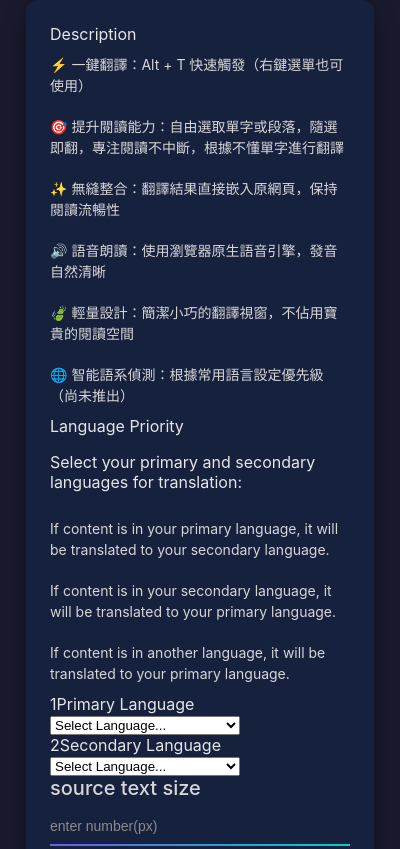
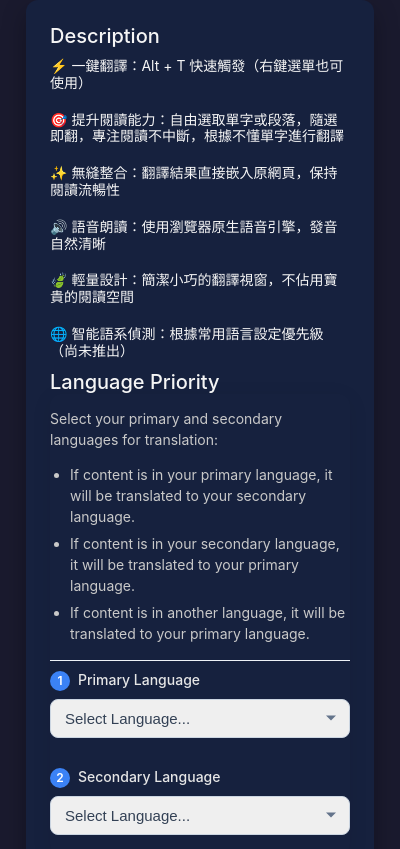
Before and after one commit to linyuhao8/fluent-translation-extension, a browser extension: page frontend/popup/popup.html in a window 400 px wide. Shown: the top 849 px of the page. Drawn offline with Linux system fonts and the light colour scheme.

Commit message:
language-section style

```diff
--- a/frontend/styles/popup.css
+++ b/frontend/styles/popup.css
@@ -5,7 +5,7 @@
   --dark-bg: #1a1a2e;
   --dark-card: #16213e;
   --dark-text: #e6e6e6;
-  --dark-text-secondary: rgb(214, 214, 214);
+  --dark-text-secondary: rgb(245, 245, 245);
   --accent: #ff7675;
   --input-border: rgb(139, 139, 139);
 }
@@ -42,19 +42,19 @@ h1 {
   text-align: center;
 }
 
-ul {
+.popup-ul {
   list-style-type: none;
   padding: 0;
   margin: 0;
   padding-inline-start: 0;
 }
 
-li {
+.popup-ul li {
   padding: 10px 0;
   font-size: 14px;
   color: var(--dark-text-secondary);
   position: relative;
-  line-height: 1.5;
+  line-height: 1.2;
 }
 
 /* li:before {
@@ -68,12 +68,14 @@ li {
 .input-group {
   display: flex;
   flex-direction: column;
-  margin-bottom: 20px;
   position: relative;
 }
 
 .input-label {
   display: flex;
+}
+.popup-title {
+  margin-top: 30px;
   margin-bottom: 8px;
   font-size: 20px;
   color: var(--dark-text-secondary);
@@ -140,6 +142,7 @@ li {
   display: flex;
   flex-direction: column-reverse;
   gap: 12px;
+  margin-bottom: 20px;
 }
 
 .flex-group .input-group {
@@ -233,3 +236,98 @@ input:disabled + .slider {
 .slider.round:before {
   border-radius: 50%;
 }
+
+.language-select-container {
+  border-radius: 12px;
+  box-shadow: 0 4px 20px rgba(0, 0, 0, 0.08);
+  overflow: hidden;
+}
+
+.language-explanation {
+  font-size: 14px;
+  color:rgb(201, 201, 201);
+  line-height: 1.5;
+  border-bottom: 1px solid #eef2f7;
+  padding-bottom:10px;
+}
+
+.language-explanation ul {
+  padding-left: 20px;
+  margin: 10px 0 5px;
+}
+
+.language-explanation li {
+  margin-bottom: 6px;
+}
+
+.language-section {
+  margin-bottom: 20px;
+  padding-top:10px;
+}
+
+.language-label {
+  display: block;
+  font-size: 14px;
+  font-weight: 500;
+  margin-bottom: 8px;
+}
+
+.custom-select {
+  position: relative;
+  width: 100%;
+}
+
+.custom-select select {
+  appearance: none;
+  -webkit-appearance: none;
+  width: 100%;
+  font-size: 15px;
+  padding: 10px 14px;
+  border: 1px solid #cbd5e1;
+  border-radius: 8px;
+  color: #334155;
+  cursor: pointer;
+  transition: all 0.2s ease;
+}
+
+.custom-select select:focus {
+  outline: none;
+  border-color: #3b82f6;
+  box-shadow: 0 0 0 3px rgba(59, 130, 246, 0.2);
+}
+
+.custom-select select:hover {
+  border-color: #94a3b8;
+}
+
+.custom-select::after {
+  content: "";
+  position: absolute;
+  right: 14px;
+  top: 50%;
+  transform: translateY(-50%);
+  width: 0;
+  height: 0;
+  border-left: 5px solid transparent;
+  border-right: 5px solid transparent;
+  border-top: 5px solid #64748b;
+  pointer-events: none;
+}
+
+.custom-select:hover::after {
+  border-top-color: #334155;
+}
+
+.priority-indicator {
+  display: inline-block;
+  width: 20px;
+  height: 20px;
+  line-height: 20px;
+  text-align: center;
+  background-color: #3b82f6;
+  color: white;
+  font-size: 12px;
+  font-weight: 600;
+  border-radius: 50%;
+  margin-right: 8px;
+}
```
